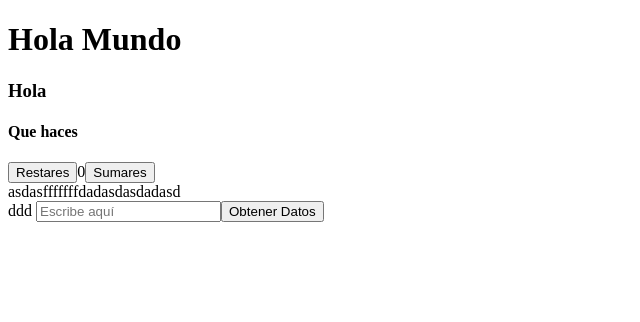
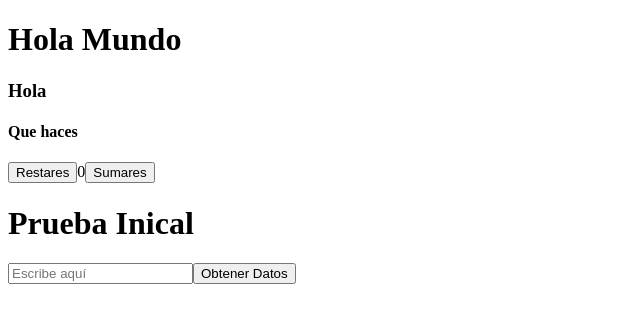
Before and after one commit to aprendiendo187/holamundo, an Angular app: page / in a window 1280 px wide. Shown: the top 322 px of the page, without its empty margins (0-640 px from the left). Built offline with nearby package versions, Linux system fonts and the light colour scheme.

Commit message:
prueba de jenkins hacia github

```diff
--- a/src/app/app.component.html
+++ b/src/app/app.component.html
@@ -8,8 +8,11 @@
 <span>{{valores}}</span>
 <button type="button" (click)="sumar()">Sumares</button>
 
-<div>asdasfffffffdadasdasdadasd</div>
-ddd
+<div class="row">
+  <h1>Prueba Inical</h1>
+</div>
+
+
 <input
   type="text"
   minlength="5"
```
